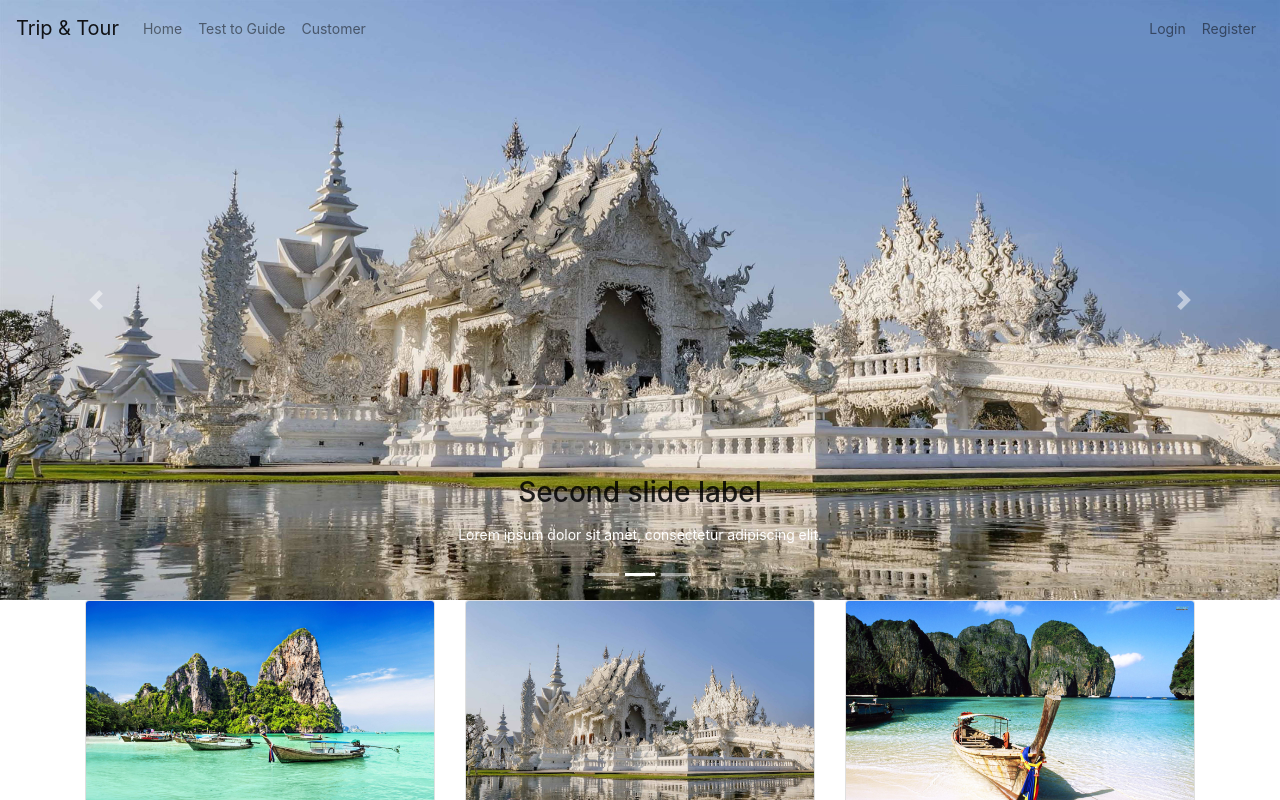
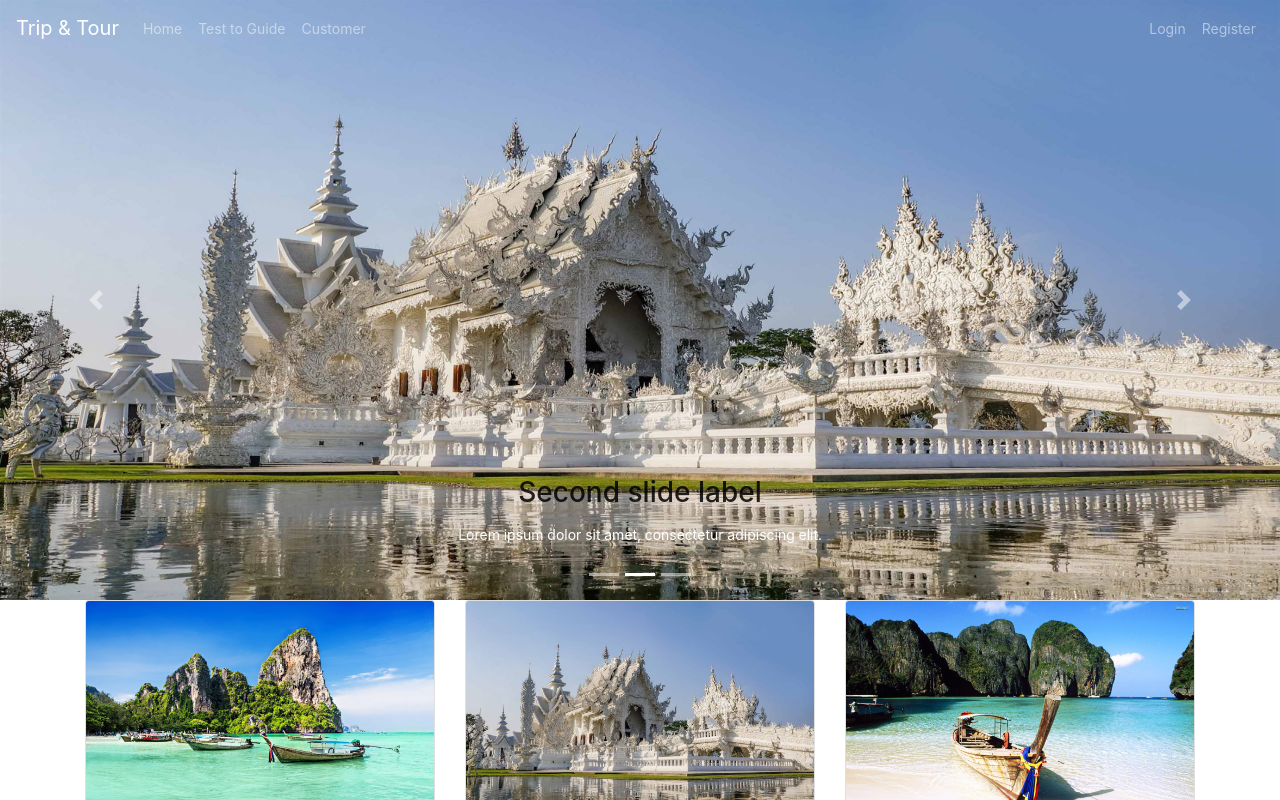
Before and after one commit to GominP/trip-tour-frontend, a React (Create React App) app: page / in a window 1280 px wide. Shown: the top 800 px of the page. Built offline with nearby package versions, Linux system fonts and the light colour scheme.

Commit message:
fix color

```diff
--- a/src/NavBar/NavbarHead.js
+++ b/src/NavBar/NavbarHead.js
@@ -140,7 +140,7 @@ function NavbarHead(props) {
 
     return (
     <div className="App">
-        <Navbar bg="rgba(0,0,0,0.4)"  fixed="top" >
+        <Navbar bg="rgba(0,0,0,0.4)" variant={props.variant ? props.variant : "dark"} fixed="top" >
             <Navbar.Brand href="/">Trip & Tour</Navbar.Brand>
             <Nav className="mr-auto">
                 <Nav.Link href="/">Home</Nav.Link>
```
